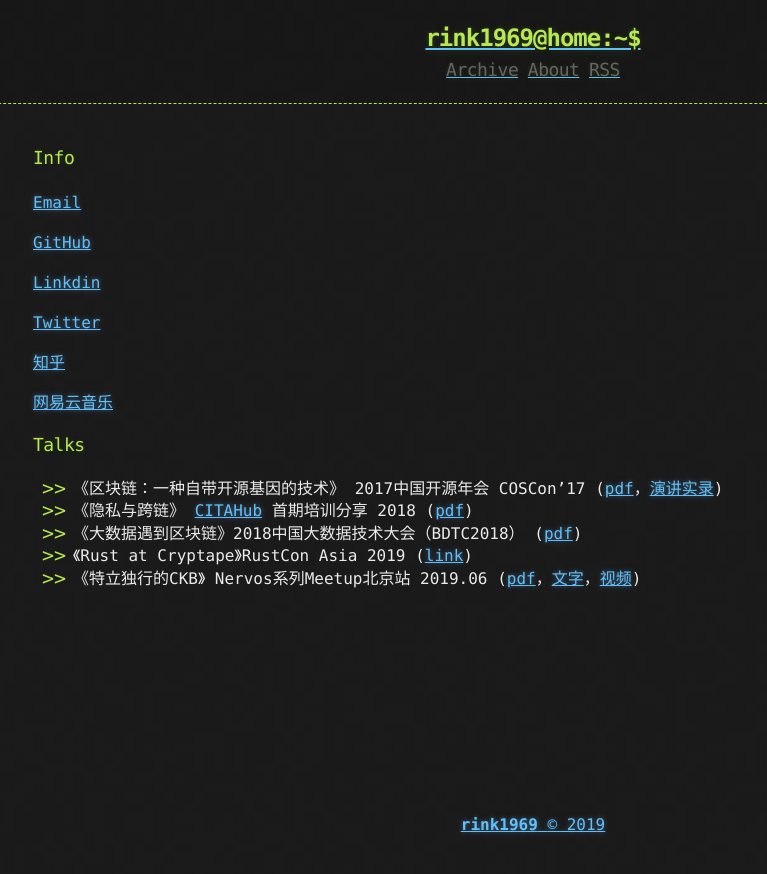
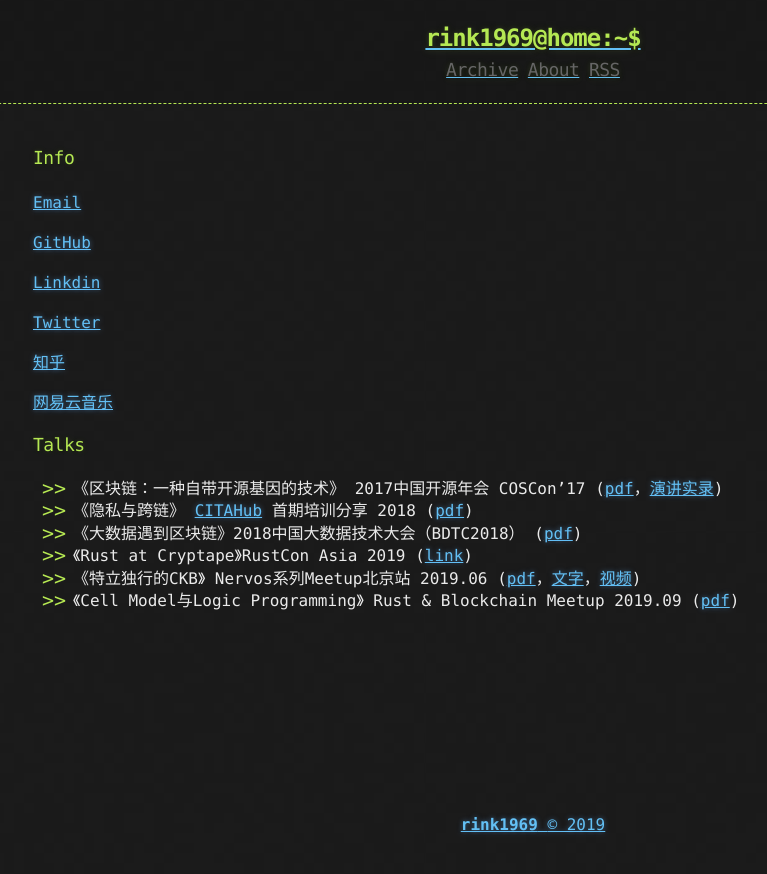
Before and after one commit to QingYanL/rink1969.github.io, a Jekyll site: the page built from about.md, in a window 1280 px wide. Shown: the top 874 px of the page, without its empty margins (107-874 px from the left). Built offline with Jekyll 4.4.1, drawn with Linux system fonts in a browser that asks for light colours.

Commit message:
add new talk

```diff
--- a/about.md
+++ b/about.md
@@ -24,3 +24,4 @@ title: About Me
 - 《大数据遇到区块链》2018中国大数据技术大会（BDTC2018） ([pdf](/assets/talks/BDTC2018.pdf))
 - 《Rust at Cryptape》RustCon Asia 2019 ([link](https://github.com/rink1969/RustconAsia2019_cryptape_workshop))
 - 《特立独行的CKB》 Nervos系列Meetup北京站 2019.06  ([pdf](/assets/talks/ckb.pdf)，[文字](https://www.jianshu.com/p/2ec5d396079e)，[视频](https://www.bilibili.com/video/av54695988/))
+- 《Cell Model与Logic Programming》 Rust & Blockchain Meetup 2019.09 ([pdf](/assets/talks/Cell-Model-and-Logic-Programming.pdf))
```
Also changed, not shown: 1 other file.
